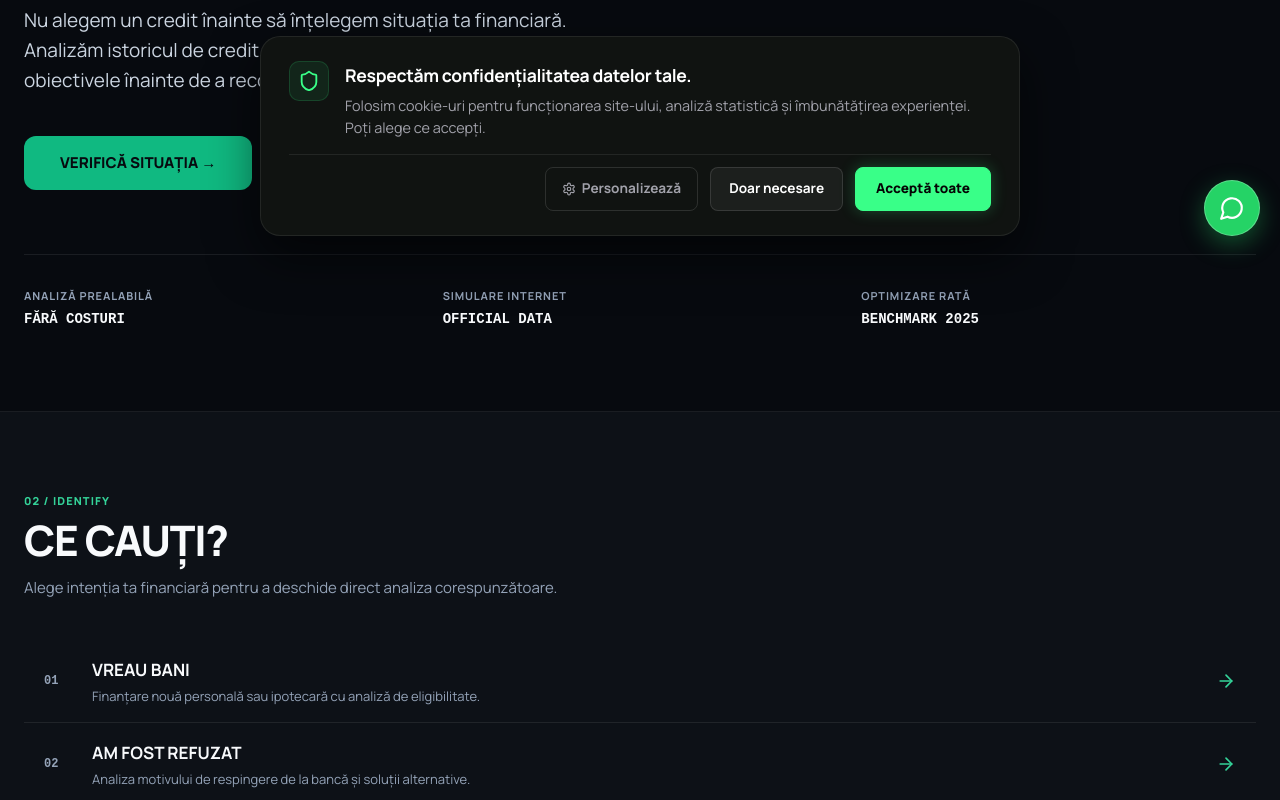
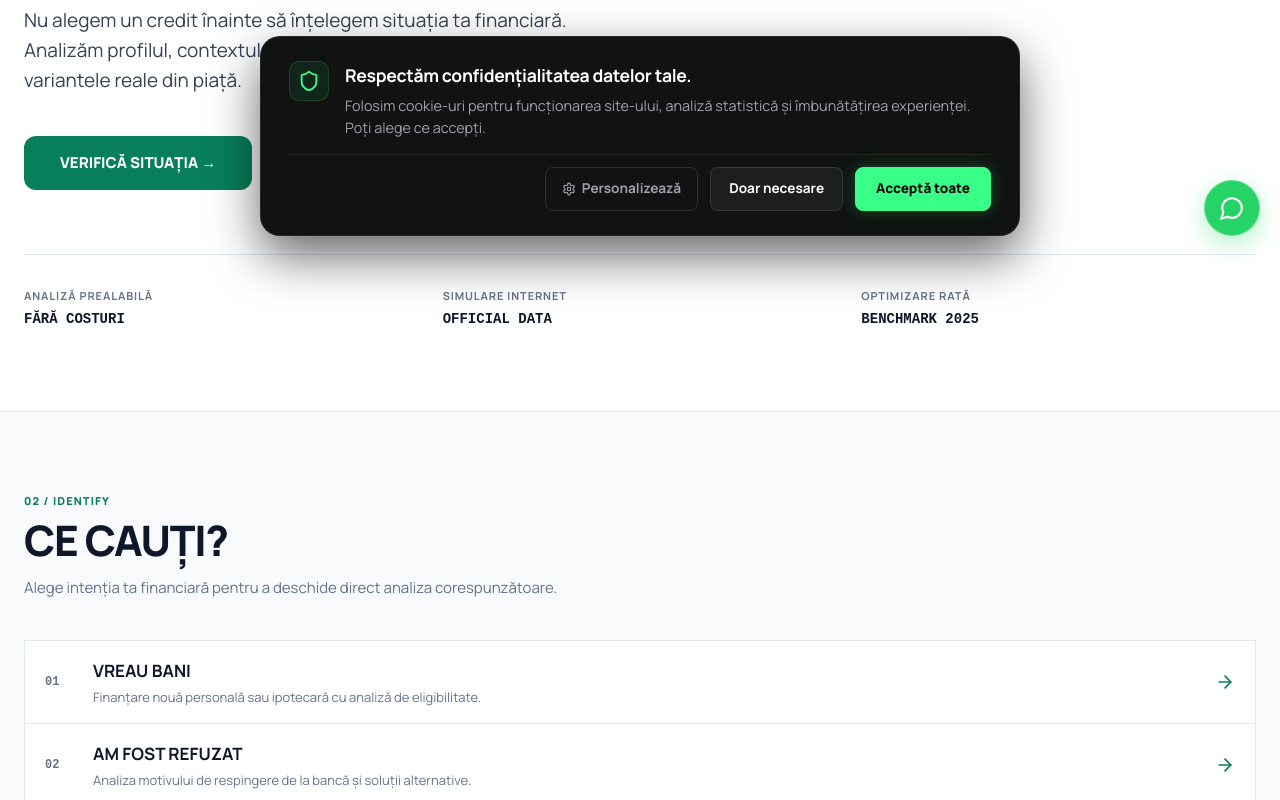
Before and after one commit to myremaxclubcristianv/CVFinance, a Next.js app: page / in a window 1280 px wide. Shown: the part 540-1340 px from the top of the page. Built offline with nearby package versions, Linux system fonts and the light colour scheme; no server answers.

Commit message:
feat: transform CV Finance visual system to Executive White & Emerald

```diff
--- a/src/app/globals.css
+++ b/src/app/globals.css
@@ -1,51 +1,55 @@
 @import "tailwindcss";
 
 :root {
-  /* Executive Dark Institutional Palette */
-  --paper: #070A0F;
-  --bg-secondary: #0D1117;
-  --card-bg: #0D1117;
-  --card-elevated: #151B23;
-  --line: rgba(255, 255, 255, 0.08);
-  --line-dark: rgba(255, 255, 255, 0.12);
-  --ink: #F8FAFC;
-  --text-primary: #F8FAFC;
-  --text-secondary: #CBD5E1;
-  --muted: #94A3B8;
+  /* Executive White & Emerald Institutional Palette */
+  --paper: #FFFFFF;
+  --bg-secondary: #F8FAFC;
+  --card-bg: #FFFFFF;
+  --card-elevated: #F1F5F9;
+  --line: #E2E8F0;
+  --line-dark: #CBD5E1;
+  --ink: #0F172A;
+  --text-primary: #0F172A;
+  --text-secondary: #334155;
+  --muted: #64748B;
 
   /* Bloomberg & Institutional advisory */
-  --bloomberg-navy: #F8FAFC;
-  --deep-finance-blue: #0D1117;
-  --executive-blue: #151B23;
-
-  /* Emerald Accents */
-  --apple-green: #34D399;
-  --finance-green: #10B981;
-  --finance-green-hover: #34D399;
-  --premium-emerald: #10B981;
-  --lime: #34D399;
-  --neon-green: #34D399;
-  --green: #10B981;
-  --green-bright: #34D399;
-  --green-dark: #059669;
+  --bloomberg-navy: #0F172A;
+  --deep-finance-blue: #087F5B;
+  --executive-blue: #056B4D;
+
+  /* Emerald Green Accents */
+  --apple-green: #087F5B;
+  --finance-green: #087F5B;
+  --finance-green-hover: #056B4D;
+  --premium-emerald: #087F5B;
+  --lime: #087F5B;
+  --neon-green: #087F5B;
+  --green: #087F5B;
+  --green-bright: #10B981;
+  --green-dark: #056B4D;
+
+  /* Light Green Surfacing */
+  --light-green-bg: #E8F5EF;
+  --very-light-green: #F5FAF7;
 
   /* Terminal Indicators */
-  --terminal-amber: #F59E0B;
-  --market-gold: #D97706;
+  --terminal-amber: #D97706;
+  --market-gold: #B45309;
 
   /* Alerts */
-  --danger: #EF4444;
-  --danger-bg: rgba(239, 68, 68, 0.1);
-  --accent-blue: #34D399;
-  --dark: #070A0F;
-  --dark-surface: #0D1117;
-  --dark-border: rgba(255, 255, 255, 0.08);
+  --danger: #DC2626;
+  --danger-bg: #FEF2F2;
+  --accent-blue: #087F5B;
+  --dark: #0F172A;
+  --dark-surface: #F8FAFC;
+  --dark-border: #E2E8F0;
 
   /* Premium CV Finance tokens */
-  --cv-bg: #070A0F;
-  --cv-card: #0D1117;
-  --cv-gold: #34D399;
-  --cv-border: rgba(255, 255, 255, 0.08);
+  --cv-bg: #FFFFFF;
+  --cv-card: #FFFFFF;
+  --cv-gold: #087F5B;
+  --cv-border: #E2E8F0;
 
   /* Fonts */
   --font-body: var(--font-manrope), system-ui, -apple-system, sans-serif;
@@ -499,15 +503,15 @@ h3 {
 .grid-4 { grid-template-columns: repeat(4, 1fr); }
 
 /* =========================================================
-   EXECUTIVE DARK INSTITUTIONAL COMPONENT SYSTEM
+   EXECUTIVE WHITE & EMERALD INSTITUTIONAL COMPONENT SYSTEM
    ========================================================= */
 
 /* HERO SECTION */
 .cv-hero-section {
-  background: #070A0F;
-  color: #F8FAFC;
+  background: #FFFFFF;
+  color: #0F172A;
   padding: 100px 24px 80px;
-  border-bottom: 1px solid rgba(255, 255, 255, 0.08);
+  border-bottom: 1px solid #E2E8F0;
 }
 .cv-hero-container {
   max-width: 1280px;
@@ -523,13 +527,13 @@ h3 {
 .cv-hero-badge {
   font-size: 11px;
   font-weight: 800;
-  color: #34D399;
+  color: #087F5B;
   letter-spacing: 0.10em;
   text-transform: uppercase;
 }
 .cv-hero-meta-item {
   font-size: 12px;
-  color: #94A3B8;
+  color: #64748B;
   font-family: monospace;
   letter-spacing: 0.05em;
 }
@@ -538,15 +542,15 @@ h3 {
   font-weight: 900;
   line-height: 1.05;
   letter-spacing: -0.04em;
-  color: #F8FAFC;
+  color: #0F172A;
   margin: 0 0 32px;
 }
 .cv-hero-title .emerald {
-  color: #34D399;
+  color: #087F5B;
 }
 .cv-hero-copy {
   font-size: clamp(16px, 2.2vw, 19px);
-  color: #CBD5E1;
+  color: #334155;
   max-width: 38rem;
   line-height: 1.6;
   margin: 0 0 40px;
@@ -564,8 +568,8 @@ h3 {
   font-size: 15px;
   font-weight: 800;
   border-radius: 12px;
-  background: #10B981;
-  color: #070A0F;
+  background: #087F5B;
+  color: #FFFFFF;
   display: inline-flex;
   align-items: center;
   gap: 8px;
@@ -573,13 +577,13 @@ h3 {
   transition: background 0.2s ease, transform 0.2s ease;
 }
 .cv-hero-primary-btn:hover {
-  background: #34D399;
+  background: #056B4D;
   transform: translateY(-2px);
 }
 .cv-hero-secondary-link {
   font-size: 15px;
   font-weight: 600;
-  color: #CBD5E1;
+  color: #334155;
   display: inline-flex;
   align-items: center;
   gap: 8px;
@@ -587,13 +591,13 @@ h3 {
   transition: color 0.2s ease;
 }
 .cv-hero-secondary-link:hover {
-  color: #F8FAFC;
+  color: #0F172A;
 }
 .cv-hero-data-strip {
   display: grid;
   grid-template-columns: repeat(auto-fit, minmax(200px, 1fr));
   gap: 24px;
-  border-top: 1px solid rgba(255, 255, 255, 0.08);
+  border-top: 1px solid #E2E8F0;
   padding-top: 32px;
 }
 .cv-data-cell {
@@ -604,21 +608,21 @@ h3 {
 .cv-data-label {
   font-size: 11px;
   font-weight: 700;
-  color: #94A3B8;
+  color: #64748B;
   letter-spacing: 0.08em;
 }
 .cv-data-val {
   font-size: 14px;
   font-weight: 800;
-  color: #F8FAFC;
+  color: #0F172A;
   font-family: monospace;
 }
 
 /* COMMAND SHEET SECTION */
 .command-sheet-section {
-  background: #0D1117;
+  background: #F8FAFC;
   padding: 80px 24px;
-  border-bottom: 1px solid rgba(255, 255, 255, 0.08);
+  border-bottom: 1px solid #E2E8F0;
 }
 .command-sheet-container {
   max-width: 1280px;
@@ -630,7 +634,7 @@ h3 {
 .command-eyebrow {
   font-size: 11px;
   font-weight: 800;
-  color: #34D399;
+  color: #087F5B;
   letter-spacing: 0.10em;
   text-transform: uppercase;
   margin-bottom: 8px;
@@ -638,13 +642,13 @@ h3 {
 .command-title {
   font-size: clamp(28px, 5vw, 42px);
   font-weight: 900;
-  color: #F8FAFC;
+  color: #0F172A;
   letter-spacing: -0.03em;
   margin: 0 0 12px;
 }
 .command-subtitle {
   font-size: 15px;
-  color: #94A3B8;
+  color: #64748B;
   margin: 0;
 }
 .command-rows-list {
@@ -657,17 +661,21 @@ h3 {
   justify-content: space-between;
   min-height: 68px;
   padding: 16px 20px;
-  background: transparent;
-  border: none;
-  border-bottom: 1px solid rgba(255, 255, 255, 0.08);
+  background: #FFFFFF;
+  border: 1px solid #E2E8F0;
+  border-bottom: none;
   color: inherit;
   text-align: left;
   cursor: pointer;
-  transition: background 0.2s ease, padding-left 0.2s ease;
+  transition: background 0.2s ease, padding-left 0.2s ease, border-color 0.2s ease;
+}
+.command-row-btn:last-child {
+  border-bottom: 1px solid #E2E8F0;
 }
 .command-row-btn:hover {
-  background: #151B23;
+  background: #E8F5EF;
   padding-left: 28px;
+  border-color: #087F5B;
 }
 .command-row-left {
   display: flex;
@@ -677,7 +685,7 @@ h3 {
 .command-row-code {
   font-size: 12px;
   font-weight: 800;
-  color: #94A3B8;
+  color: #64748B;
   font-family: monospace;
   min-width: 24px;
 }
@@ -688,15 +696,15 @@ h3 {
 .command-row-label {
   font-size: 17px;
   font-weight: 700;
-  color: #F8FAFC;
+  color: #0F172A;
 }
 .command-row-desc {
   font-size: 13px;
-  color: #94A3B8;
+  color: #64748B;
   margin-top: 2px;
 }
 .command-row-arrow {
-  color: #34D399;
+  color: #087F5B;
   transition: transform 0.2s ease;
 }
 .command-row-btn:hover .command-row-arrow {
@@ -705,9 +713,9 @@ h3 {
 
 /* FINANCIAL INTELLIGENCE TERMINAL SECTION */
 .fi-terminal-section {
-  background: #070A0F;
+  background: #FFFFFF;
   padding: 80px 24px;
-  border-bottom: 1px solid rgba(255, 255, 255, 0.08);
+  border-bottom: 1px solid #E2E8F0;
 }
 .fi-terminal-container {
   max-width: 1280px;
@@ -719,7 +727,7 @@ h3 {
 .fi-eyebrow {
   font-size: 11px;
   font-weight: 800;
-  color: #34D399;
+  color: #087F5B;
   letter-spacing: 0.10em;
   text-transform: uppercase;
   margin-bottom: 8px;
@@ -727,13 +735,13 @@ h3 {
 .fi-title {
   font-size: clamp(28px, 5vw, 42px);
   font-weight: 900;
-  color: #F8FAFC;
+  color: #0F172A;
   letter-spacing: -0.03em;
   margin: 0 0 12px;
 }
 .fi-subtitle {
   font-size: 13px;
-  color: #94A3B8;
+  color: #64748B;
   font-family: monospace;
   letter-spacing: 0.05em;
   margin: 0;
@@ -746,57 +754,57 @@ h3 {
 }
 .fi-data-card {
   padding: 24px 0;
-  border-top: 2px solid rgba(255, 255, 255, 0.12);
+  border-top: 2px solid #CBD5E1;
   display: flex;
   flex-direction: column;
   gap: 12px;
 }
 .fi-data-card.fi-card-current {
-  border-top: 2px solid #34D399;
+  border-top: 2px solid #087F5B;
 }
 .fi-year-badge {
   font-size: 13px;
   font-weight: 800;
-  color: #94A3B8;
+  color: #64748B;
   font-family: monospace;
 }
 .fi-year-badge.active {
-  color: #34D399;
+  color: #087F5B;
 }
 .fi-stat-main {
   font-size: clamp(40px, 7vw, 56px);
   font-weight: 900;
-  color: #F8FAFC;
+  color: #0F172A;
   letter-spacing: -0.03em;
   line-height: 1;
 }
 .fi-stat-main.active {
-  color: #34D399;
+  color: #087F5B;
 }
 .fi-stat-sub {
   font-size: 14px;
-  color: #CBD5E1;
+  color: #334155;
   line-height: 1.5;
 }
 .fi-stat-sub.green {
-  color: #34D399;
+  color: #087F5B;
   font-weight: 700;
 }
 .fi-meta-tag {
   display: inline-block;
   font-size: 10px;
   font-weight: 800;
-  color: #94A3B8;
+  color: #64748B;
   letter-spacing: 0.08em;
   text-transform: uppercase;
   margin-top: 8px;
 }
 .fi-meta-tag.active {
-  color: #34D399;
+  color: #087F5B;
 }
 .fi-disclaimer-note {
   font-size: 11px;
-  color: #94A3B8;
+  color: #64748B;
   font-family: monospace;
   margin: 0;
 }
--- a/src/components/CVFinanceHero.tsx
+++ b/src/components/CVFinanceHero.tsx
@@ -34,7 +34,7 @@ export default function CVFinanceHero() {
 
         {/* EDITORIAL MEASURE BODY COPY */}
         <p className="cv-hero-copy">
-          Nu alegem un credit înainte să înțelegem situația ta financiară. Analizăm istoricul de credit, veniturile, gradul de îndatorare și obiectivele înainte de a recomanda o strategie de finanțare.
+          Nu alegem un credit înainte să înțelegem situația ta financiară. Analizăm profilul, contextul și obiectivul tău pentru a identifica variantele reale din piață.
         </p>
 
         {/* CTA BUTTON SYSTEM */}
@@ -54,7 +54,7 @@ export default function CVFinanceHero() {
             className="cv-hero-secondary-link"
             onClick={handleWhatsappClick}
           >
-            <MessageCircle size={18} style={{ color: "#34D399" }} />
+            <MessageCircle size={18} style={{ color: "#087F5B" }} />
             <span>Discută direct →</span>
           </a>
         </div>
--- a/src/components/FinancialIntelligence.tsx
+++ b/src/components/FinancialIntelligence.tsx
@@ -35,10 +35,10 @@ export default function FinancialIntelligence() {
             <div className="fi-year-badge active">2025</div>
             <div className="fi-stat-main active">6,30%</div>
             <div className="fi-stat-sub">
-              Rată estimată: <strong style={{ color: "#F8FAFC" }}>~3.290 RON / lună</strong>
+              Rată estimată: <strong style={{ color: "#0F172A" }}>~3.290 RON / lună</strong>
             </div>
             <div className="fi-stat-sub">
-              Total plătit: <strong style={{ color: "#F8FAFC" }}>~987.000 RON</strong>
+              Total plătit: <strong style={{ color: "#0F172A" }}>~987.000 RON</strong>
             </div>
             <span className="fi-meta-tag active">CONDIȚII ACTUALE</span>
           </div>
```
